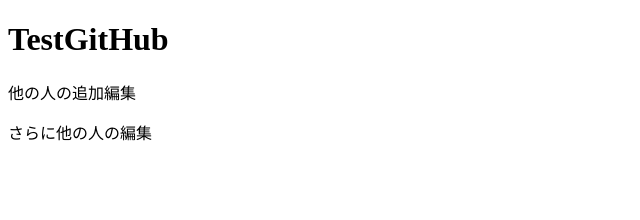
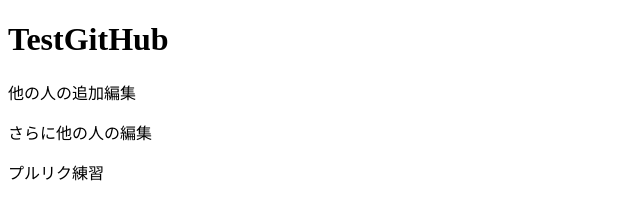
Before and after one commit to zdrive20150601/Test, a plain HTML site: page index.html in a window 1280 px wide. Shown: the whole page, without its empty margins (0-640 px from the left). Drawn offline with Linux system fonts and the light colour scheme.

Commit message:
プルリク練習

```diff
--- a/index.html
+++ b/index.html
@@ -8,5 +8,6 @@
 	<h1>TestGitHub</h1>
 	<p>他の人の追加編集</p>
 	<p>さらに他の人の編集</p>
+	<p>プルリク練習</p>
 </body>
 </html>
```
